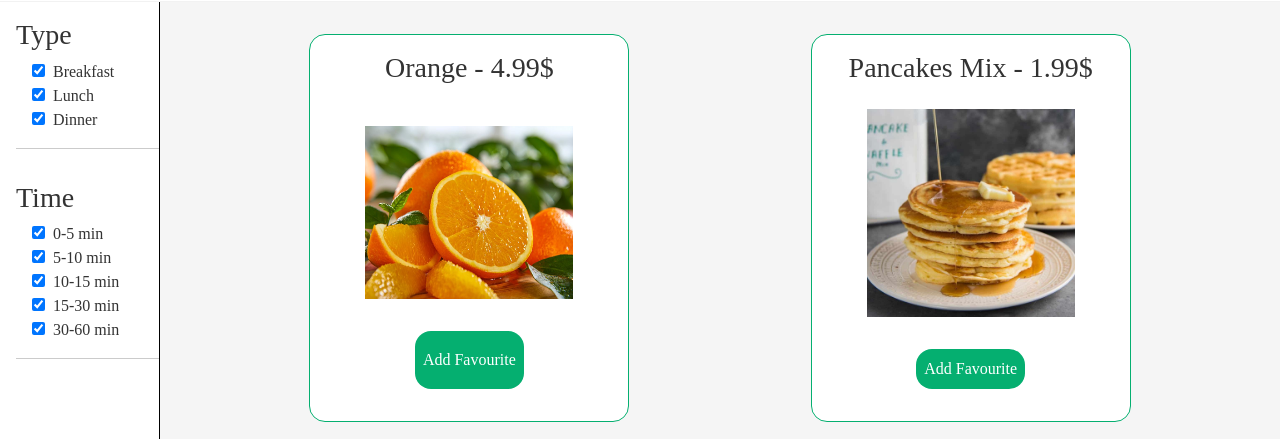
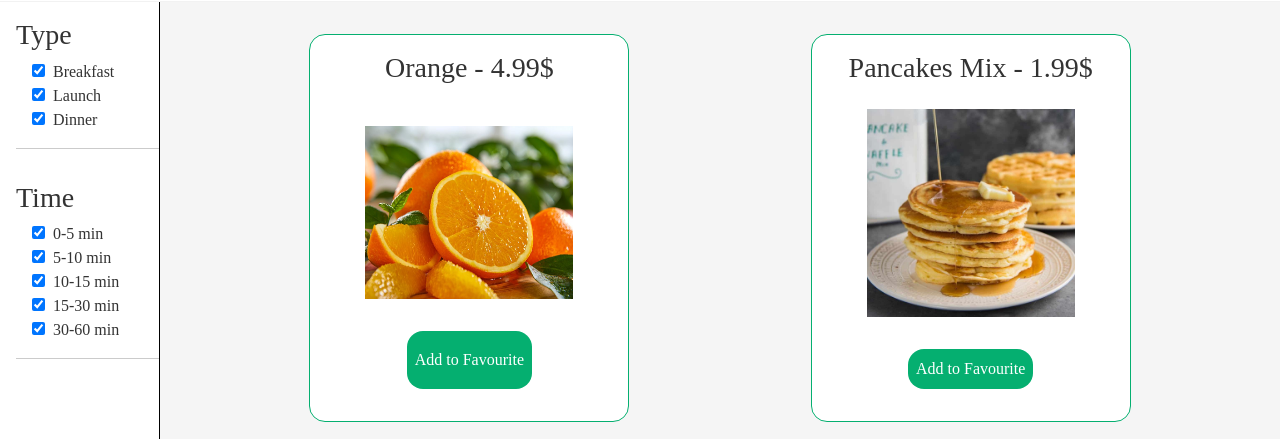
Before and after one commit to sebastiengrd/SEG3125-labs, a React (Create React App) app in the folder lab9/lab9/: page /search in a window 1280 px wide. Shown: the part 115-554 px from the top of the page. Built offline with nearby package versions, Linux system fonts and the light colour scheme; a web font is replaced by a local one.

Commit message:
finished commits for lab 9

```diff
--- a/lab9/lab9/src/Favourite.js
+++ b/lab9/lab9/src/Favourite.js
@@ -1,15 +1,17 @@
 import MealCard from './MealCard';
 import { MealSelectionContext } from './context/MealSelectionContext';
 import { useContext } from 'react';
-
+import { Link } from 'react-router-dom';
 
 const Favourite = () => {
 
     const {meals, setMeals} = useContext(MealSelectionContext);
 
+
     const shouldShow = (meal) => {
         return meal.favourite;
     }
+
 
     return (
         <div className="favourite-container" style={{
@@ -28,6 +30,9 @@ const Favourite = () => {
 
                         shouldShow(m) && <MealCard meal={m} />
                 ))}
+                {meals["meals"].find((m) => {
+                    return m.favourite
+                }) == undefined && <div>Could not find any meals in favourite. <br /> Please make sure to go to <Link to="/search">Search Recipes </Link> and add meals to your favourites</div>}
             </div>
         </div>
      );
--- a/lab9/lab9/src/MealCard.js
+++ b/lab9/lab9/src/MealCard.js
@@ -54,7 +54,7 @@ const MealCard = (props) => {
                 padding: "1rem"
             }} />
             <br /><br />
-            {<button className="generic-button" onClick={handleAddFavourite}>{ language==="En" ? (meal.favourite? "Remove Favourite": "Add Favourite"): (meal.favourite? "Retirer favorit": "Ajouter aux favorits")}</button>}
+            {<button className="generic-button" onClick={handleAddFavourite}>{ language==="En" ? (meal.favourite? "Remove Favourite": "Add to Favourite"): (meal.favourite? "Retirer favorit": "Ajouter aux favorits")}</button>}
         </div>
      );
 }
--- a/lab9/lab9/src/Search.js
+++ b/lab9/lab9/src/Search.js
@@ -68,9 +68,9 @@ const Search = () => {
                 <form onChange={handleSubmit} className="options-form">
                     <h3>{language==="En"? "Type": "Type de repas"}</h3>
                     <input type="checkbox" id="breakfast" name="meal_type" value="breakfast" defaultChecked />
-                    <label htmlFor="breakfast">Breakfast</label><br />
+                    <label htmlFor="breakfast">{language==="En"? "Breakfast": "Déjeuner"}</label><br />
                     <input type="checkbox" id="lunch" name="meal_type" value="lunch" defaultChecked />
-                    <label htmlFor="lunch">Lunch</label><br />
+                    <label htmlFor="lunch">{language==="En"? "Launch": "Launch"}</label><br />
                     <input type="checkbox" id="dinner" name="meal_type" value="dinner" defaultChecked />
                     <label htmlFor="dinner">Dinner</label>
                     <hr />
--- a/lab9/lab9/src/WeekPlaning.js
+++ b/lab9/lab9/src/WeekPlaning.js
@@ -49,7 +49,7 @@ const WeekPlaning = () => {
         <Popover id="popover-basic" style={{
             padding: "1rem"
         }}>
-            At the right, there are all the selections of your family. If you want to add a meal to the calendar, click on a day and it should appear red. Then, click on a meal. The meal should be added to the day.
+            At the left, there are all the favourite meals of your family. If you want to add a meal to the calendar, click on a day and it should appear red. Then, click on a meal. The meal should be added to the day.
         </Popover>
     );
 
```
